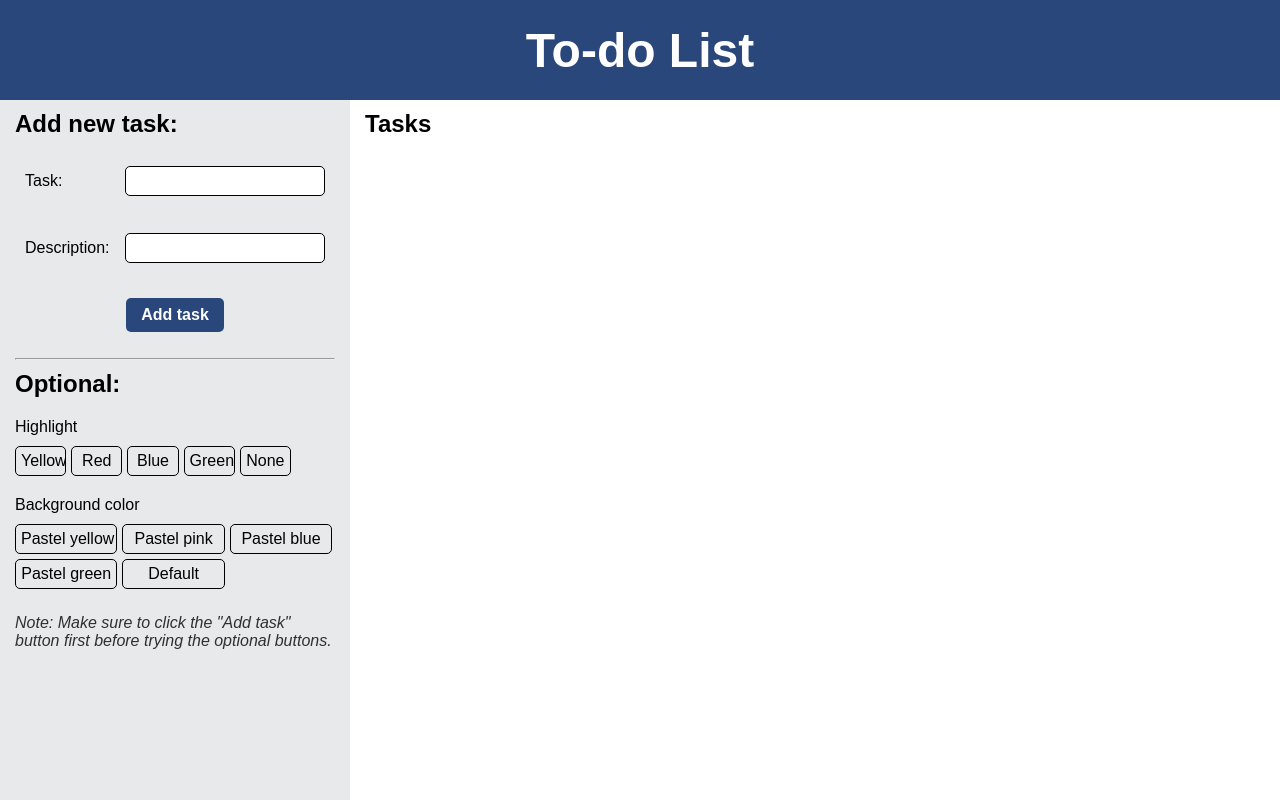
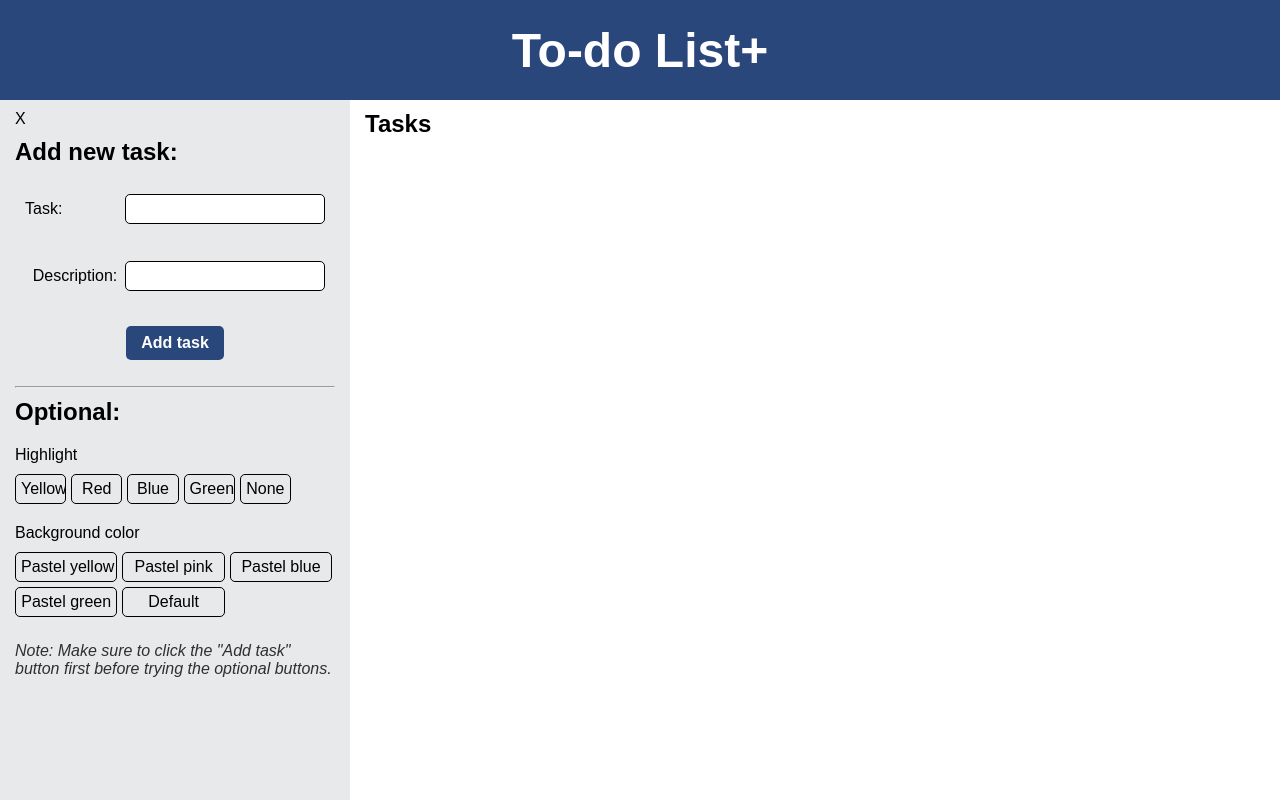
Before and after one commit to hazelnut6/To-do, a plain HTML site: page index.html in a window 1280 px wide. Drawn offline with Linux system fonts and the light colour scheme.

Commit message:
Add burger menu

```diff
--- a/index.html
+++ b/index.html
@@ -10,13 +10,17 @@
     <div class="container">
         <header>
             <p>To-do List</p>
+            <p class="burgerMenu">+</p>
         </header>
         <section class="sidebar">
+            <div class="closeSide">
+                <p class="closeIcon">X</p>
+            </div>
             <p class="heading">Add new task:</p>
             <div class="inputs">
                 <form action="#">
                     <label for="taskTitle" class="titleLabel">Task:</label>
-                    <label for="inputBar" class="inputLbel">Description:</label>
+                    <label for="inputBar" class="inputLabel">Description:</label>
                     <input type="text" id="taskTitle">
                     <input type="text" id="inputBar">
                     <div class="submitDiv">
```
